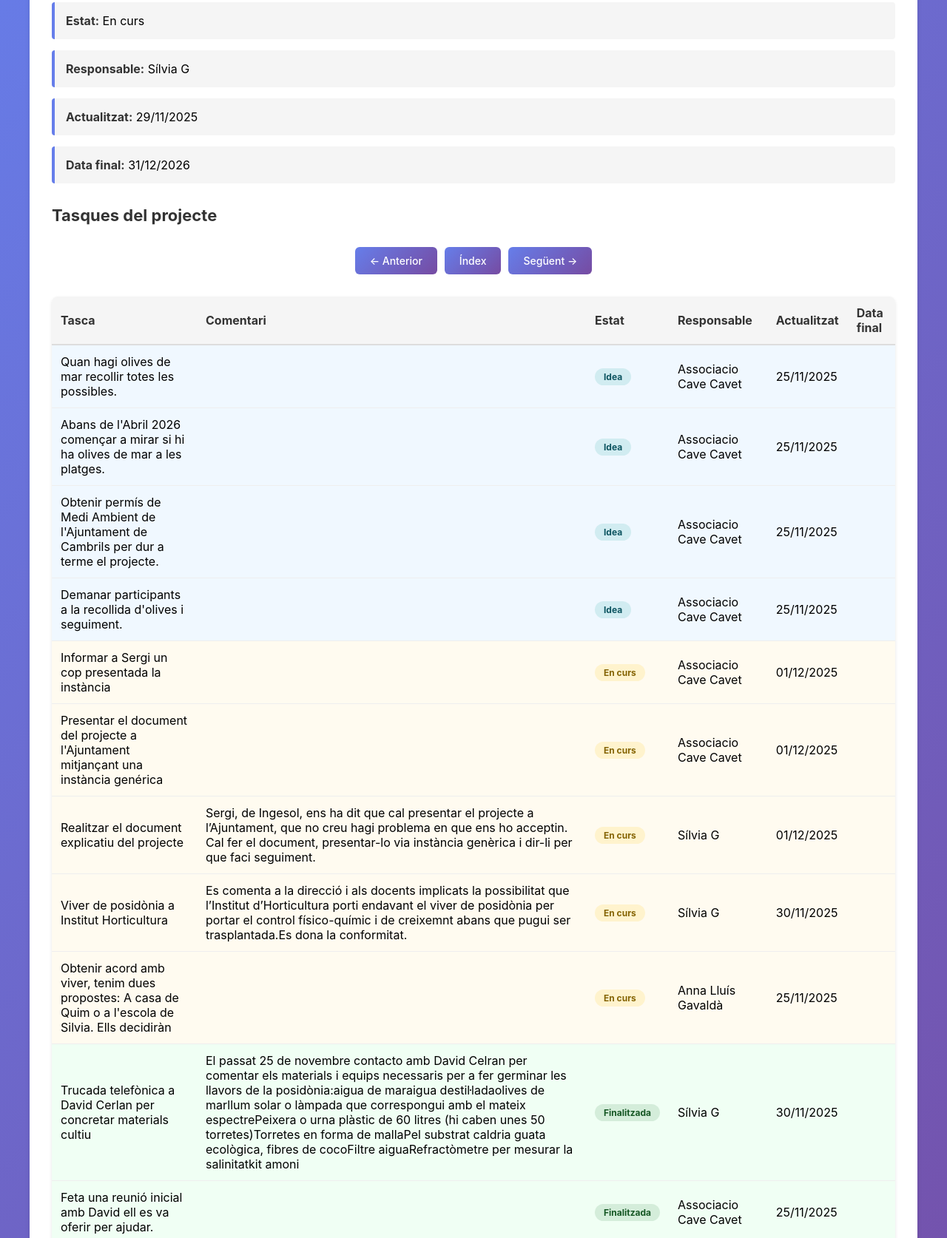
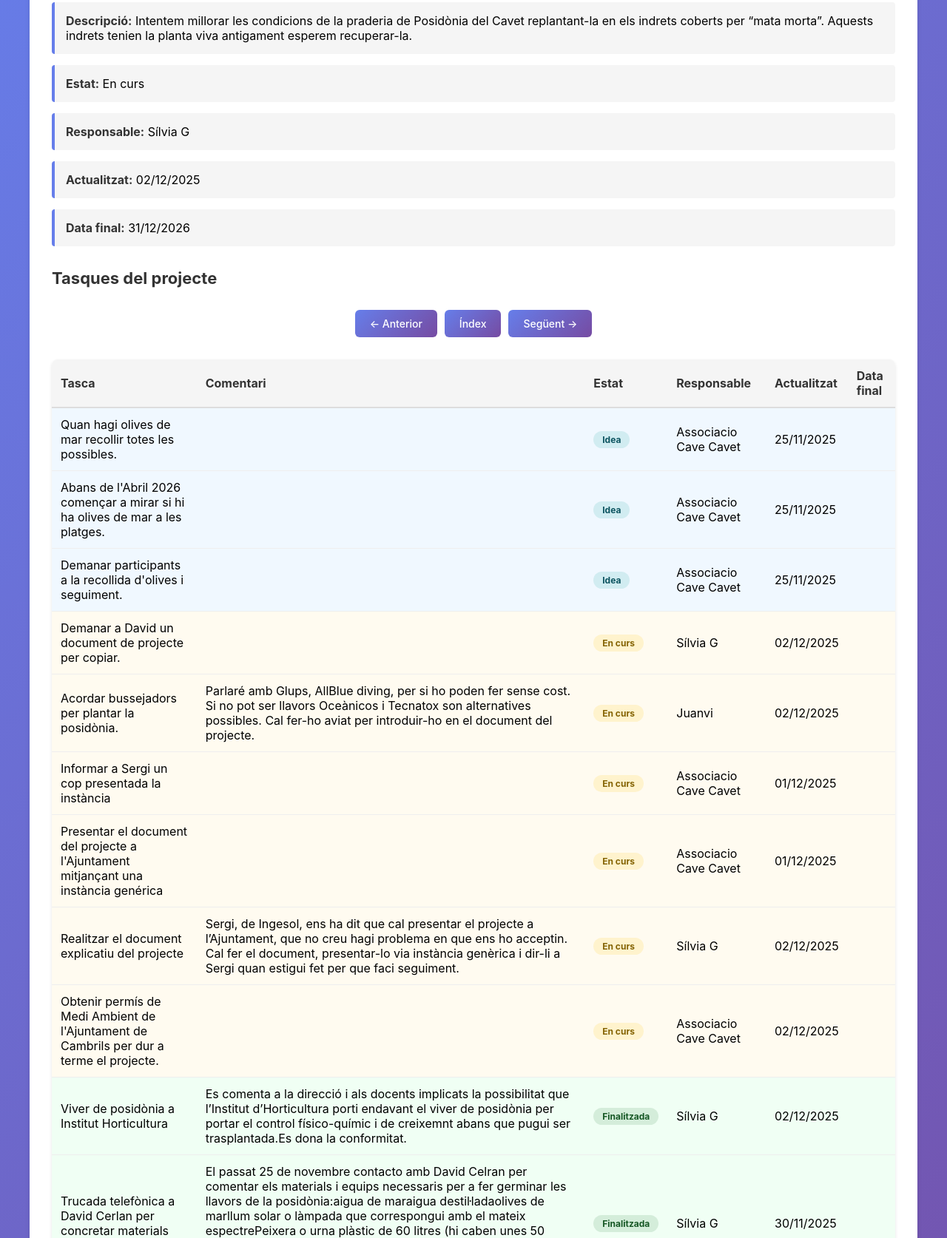
Before and after one commit to cavecavet/cave-cavet-projectes, a plain HTML site: page epic-CAVE-12.html in a window 1280 px wide. Shown: the part 202-1876 px from the top of the page at 74% size. Drawn offline with Linux system fonts and the light colour scheme.

Commit message:
Deploy: Update gh-pages with latest content

```diff
--- a/epic-CAVE-12.html
+++ b/epic-CAVE-12.html
@@ -13,9 +13,10 @@
             <h1>Projecte viver Posidònia</h1>
         </header>
         <section class='content-wrapper'>
+            <div class='field'><span class='field-name'>Descripció:</span> Intentem millorar les condicions de la praderia de Posidònia del Cavet replantant-la en els indrets coberts per “mata morta”. Aquests indrets tenien la planta viva antigament esperem recuperar-la.</div>
             <div class='field'><span class='field-name'>Estat:</span> En curs</div>
             <div class='field'><span class='field-name'>Responsable:</span> Sílvia G</div>
-            <div class='field'><span class='field-name'>Actualitzat:</span> 29/11/2025</div>
+            <div class='field'><span class='field-name'>Actualitzat:</span> 02/12/2025</div>
             <div class='field'><span class='field-name'>Data final:</span> 31/12/2026</div>
 
             <h2>Tasques del projecte</h2>
@@ -29,17 +30,19 @@
                 <tbody>
                 <tr class='row-idea'><td>Quan hagi olives de mar recollir totes les possibles.</td><td></td><td><span class='status idea'>Idea</span></td><td>Associacio Cave Cavet</td><td>25/11/2025</td><td></td></tr>
                 <tr class='row-idea'><td>Abans de l'Abril 2026 començar a mirar si hi ha olives de mar a les platges.</td><td></td><td><span class='status idea'>Idea</span></td><td>Associacio Cave Cavet</td><td>25/11/2025</td><td></td></tr>
-                <tr class='row-idea'><td>Obtenir permís de Medi Ambient de l'Ajuntament de Cambrils per dur a terme el projecte.</td><td></td><td><span class='status idea'>Idea</span></td><td>Associacio Cave Cavet</td><td>25/11/2025</td><td></td></tr>
                 <tr class='row-idea'><td>Demanar participants a la recollida d'olives i seguiment.</td><td></td><td><span class='status idea'>Idea</span></td><td>Associacio Cave Cavet</td><td>25/11/2025</td><td></td></tr>
+                <tr class='row-en-curs'><td>Demanar a David un document de projecte per copiar.</td><td></td><td><span class='status en-curs'>En curs</span></td><td>Sílvia G</td><td>02/12/2025</td><td></td></tr>
+                <tr class='row-en-curs'><td>Acordar bussejadors per plantar la posidònia.</td><td>Parlaré amb Glups, AllBlue diving, per si ho poden fer sense cost. Si no pot ser llavors Oceànicos i Tecnatox son alternatives possibles. Cal fer-ho aviat per introduir-ho en el document del projecte.</td><td><span class='status en-curs'>En curs</span></td><td>Juanvi</td><td>02/12/2025</td><td></td></tr>
                 <tr class='row-en-curs'><td>Informar a Sergi un cop presentada la instància</td><td></td><td><span class='status en-curs'>En curs</span></td><td>Associacio Cave Cavet</td><td>01/12/2025</td><td></td></tr>
                 <tr class='row-en-curs'><td>Presentar el document del projecte a l'Ajuntament mitjançant una instància genérica</td><td></td><td><span class='status en-curs'>En curs</span></td><td>Associacio Cave Cavet</td><td>01/12/2025</td><td></td></tr>
-                <tr class='row-en-curs'><td>Realitzar el document explicatiu del projecte</td><td>Sergi, de Ingesol, ens ha dit que cal presentar el projecte a l’Ajuntament, que no creu hagi problema en que ens ho acceptin. Cal fer el document, presentar-lo via instància genèrica i dir-li per que faci seguiment.</td><td><span class='status en-curs'>En curs</span></td><td>Sílvia G</td><td>01/12/2025</td><td></td></tr>
-                <tr class='row-en-curs'><td>Viver de posidònia a Institut Horticultura</td><td>Es comenta a la direcció i als docents implicats la possibilitat que l’Institut d’Horticultura porti endavant el viver de posidònia per portar el control físico-químic i de creixemnt abans que pugui ser trasplantada.Es dona la conformitat.</td><td><span class='status en-curs'>En curs</span></td><td>Sílvia G</td><td>30/11/2025</td><td></td></tr>
-                <tr class='row-en-curs'><td>Obtenir acord amb viver, tenim dues propostes: A casa de Quim o a l'escola de Silvia. Ells decidiràn</td><td></td><td><span class='status en-curs'>En curs</span></td><td>Anna Lluís Gavaldà</td><td>25/11/2025</td><td></td></tr>
+                <tr class='row-en-curs'><td>Realitzar el document explicatiu del projecte</td><td>Sergi, de Ingesol, ens ha dit que cal presentar el projecte a l’Ajuntament, que no creu hagi problema en que ens ho acceptin. Cal fer el document, presentar-lo via instància genèrica i dir-li a Sergi quan estigui fet per que faci seguiment.</td><td><span class='status en-curs'>En curs</span></td><td>Sílvia G</td><td>02/12/2025</td><td></td></tr>
+                <tr class='row-en-curs'><td>Obtenir permís de Medi Ambient de l'Ajuntament de Cambrils per dur a terme el projecte.</td><td></td><td><span class='status en-curs'>En curs</span></td><td>Associacio Cave Cavet</td><td>02/12/2025</td><td></td></tr>
+                <tr class='row-finalitzada'><td>Viver de posidònia a Institut Horticultura</td><td>Es comenta a la direcció i als docents implicats la possibilitat que l’Institut d’Horticultura porti endavant el viver de posidònia per portar el control físico-químic i de creixemnt abans que pugui ser trasplantada.Es dona la conformitat.</td><td><span class='status finalitzada'>Finalitzada</span></td><td>Sílvia G</td><td>02/12/2025</td><td></td></tr>
                 <tr class='row-finalitzada'><td>Trucada telefònica a David Cerlan per concretar materials cultiu</td><td>El passat 25 de novembre contacto amb David Celran per comentar els materials i equips necessaris per a fer germinar les llavors de la posidònia:aigua de maraigua destil·ladaolives de marllum solar o làmpada que correspongui amb el mateix espectrePeixera o urna plàstic de 60 litres (hi caben unes 50 torretes)Torretes en forma de mallaPel substrat caldria guata ecològica, fibres de cocoFiltre aiguaRefractòmetre per mesurar la salinitatkit amoni</td><td><span class='status finalitzada'>Finalitzada</span></td><td>Sílvia G</td><td>30/11/2025</td><td></td></tr>
                 <tr class='row-finalitzada'><td>Feta una reunió inicial amb David ell es va oferir per ajudar.</td><td></td><td><span class='status finalitzada'>Finalitzada</span></td><td>Associacio Cave Cavet</td><td>25/11/2025</td><td></td></tr>
                 <tr class='row-finalitzada'><td>Contactar amb Quim, Silvia i Jaume per fer equip</td><td></td><td><span class='status finalitzada'>Finalitzada</span></td><td>Anna Lluís Gavaldà</td><td>25/11/2025</td><td></td></tr>
                 <tr class='row-finalitzada'><td>Correu enviat a responsables del projecte a Murcia (Manuel David Celdrán)</td><td></td><td><span class='status finalitzada'>Finalitzada</span></td><td>Anna Lluís Gavaldà</td><td>25/11/2025</td><td></td></tr>
+                <tr class='row-finalitzada'><td>Obtenir acord amb viver, tenim dues propostes: A casa de Quim o a l'escola de Silvia. Ells decidiràn</td><td>Finalment Silvia ha pogut tenir un espai i material disponible pel projecte, ho farem a l’escola.</td><td><span class='status finalitzada'>Finalitzada</span></td><td>Anna Lluís Gavaldà</td><td>02/12/2025</td><td></td></tr>
                 <tr class='row-finalitzada'><td>Obtenir mitjans de transport, es cancela perquè David vindrà aquí. No cal transport</td><td></td><td><span class='status finalitzada'>Finalitzada</span></td><td>Anna Lluís Gavaldà</td><td>25/11/2025</td><td></td></tr>
                 <tr class='row-finalitzada'><td>Obtenir responsable</td><td>Anna Lluis es va presentar voluntaria com responsable.</td><td><span class='status finalitzada'>Finalitzada</span></td><td>Associacio Cave Cavet</td><td>15/11/2025</td><td></td></tr>
                 </tbody>
```
